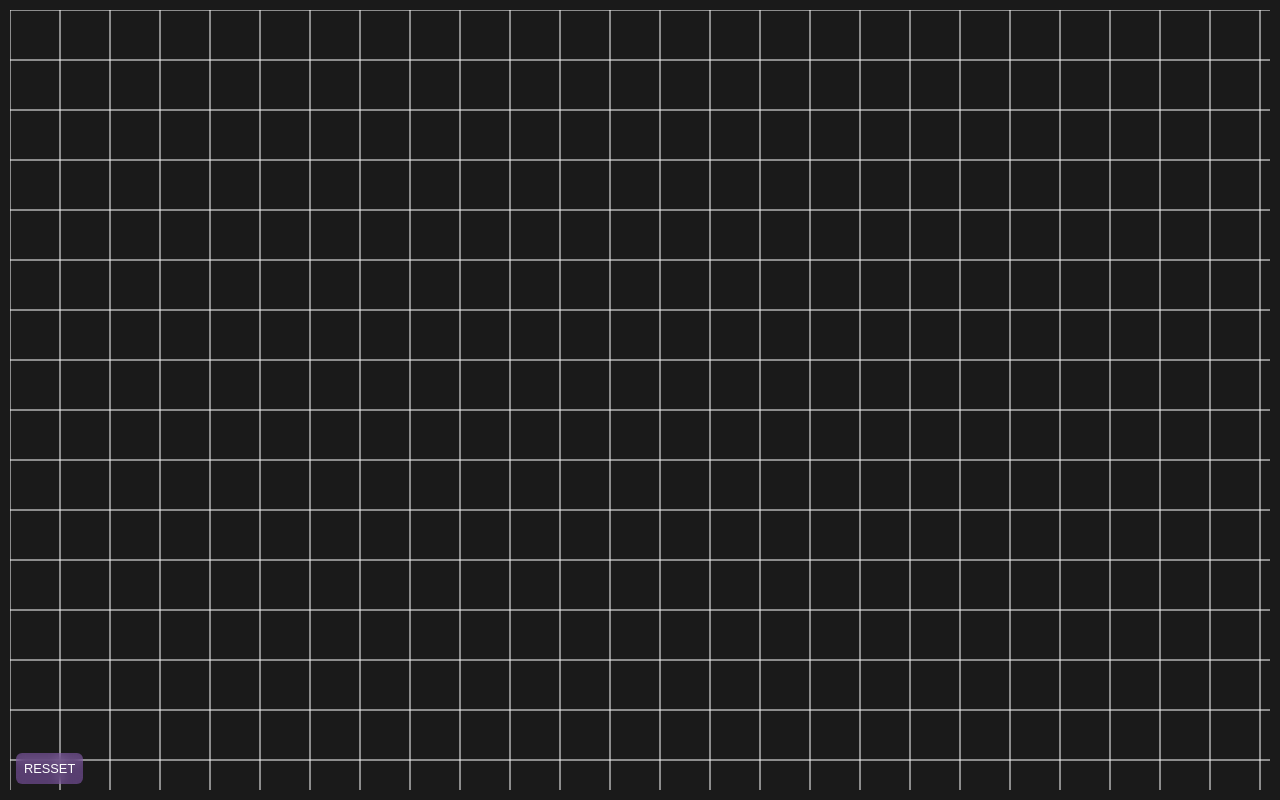
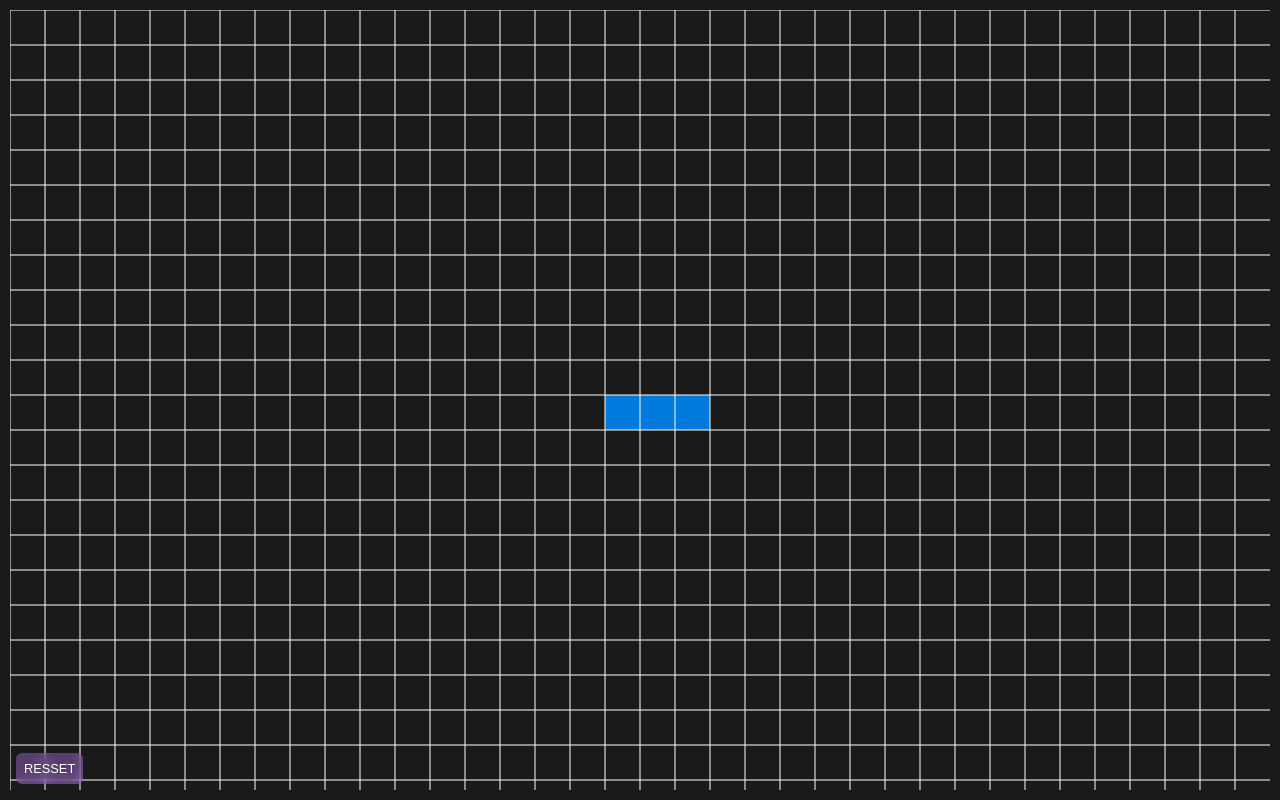
Before and after one commit to SuhelMakkad/GameOfLife, a plain HTML site: page index.html in a window 1280 px wide. Both pictures are taken after a click on the button "START". Drawn offline with Linux system fonts and the light colour scheme.

Commit message:
mino0r updates

```diff
--- a/index.html
+++ b/index.html
@@ -28,7 +28,7 @@
           min="10"
           max="100"
           step="1"
-          value="50"
+          value="35"
           name="gridSizeSlider"
           id="gridSizeSlider"
         />
--- a/main.js
+++ b/main.js
@@ -13,7 +13,7 @@ const customStartBtn = document.getElementById("custom-start-btn");
 const seedWrapper = document.getElementById("seed-wrapper");
 const showGridCheckBox = document.getElementById("show-grid");
 
-let blockSize = Number(slider.value) || 50;
+let blockSize = Number(slider.value) || 35;
 let rows = canvas.height / blockSize;
 let cols = canvas.width / blockSize;
 let animationId;
@@ -79,10 +79,19 @@ function drawGrid() {
 }
 
 function initLifeSeed() {
+  grid = getSeedFromType(rows, cols, seedType);
+}
+
+function getSeedFromType(rows, cols, type) {
+  const acceptedSeeds = ["glider", "blinker"];
+  const grid = matrix(rows, cols);
+
+  if (acceptedSeeds.indexOf(type) === -1) {
+    return grid;
+  }
+
   const midX = Math.floor(cols / 2);
   const midY = Math.floor(rows / 2);
-
-  grid = matrix(rows, cols);
 
   if (seedType === "glider") {
     if (grid[1]) {
@@ -100,12 +109,15 @@ function initLifeSeed() {
       grid[5][midY + 3] = 1;
       grid[5][midY + 2] = 1;
     }
-  } else if (seedType === "blinker") {
-    if (grid[midX]) {
-      grid[midX][midY] = 1;
-      grid[midX][midY - 1] = 1;
-      grid[midX][midY + 1] = 1;
-    }
+
+    return grid;
+  }
+
+  if (seedType === "blinker") {
+    grid[midX][midY] = 1;
+    grid[midX][midY - 1] = 1;
+    grid[midX][midY + 1] = 1;
+    return grid;
   }
 }
 
```
